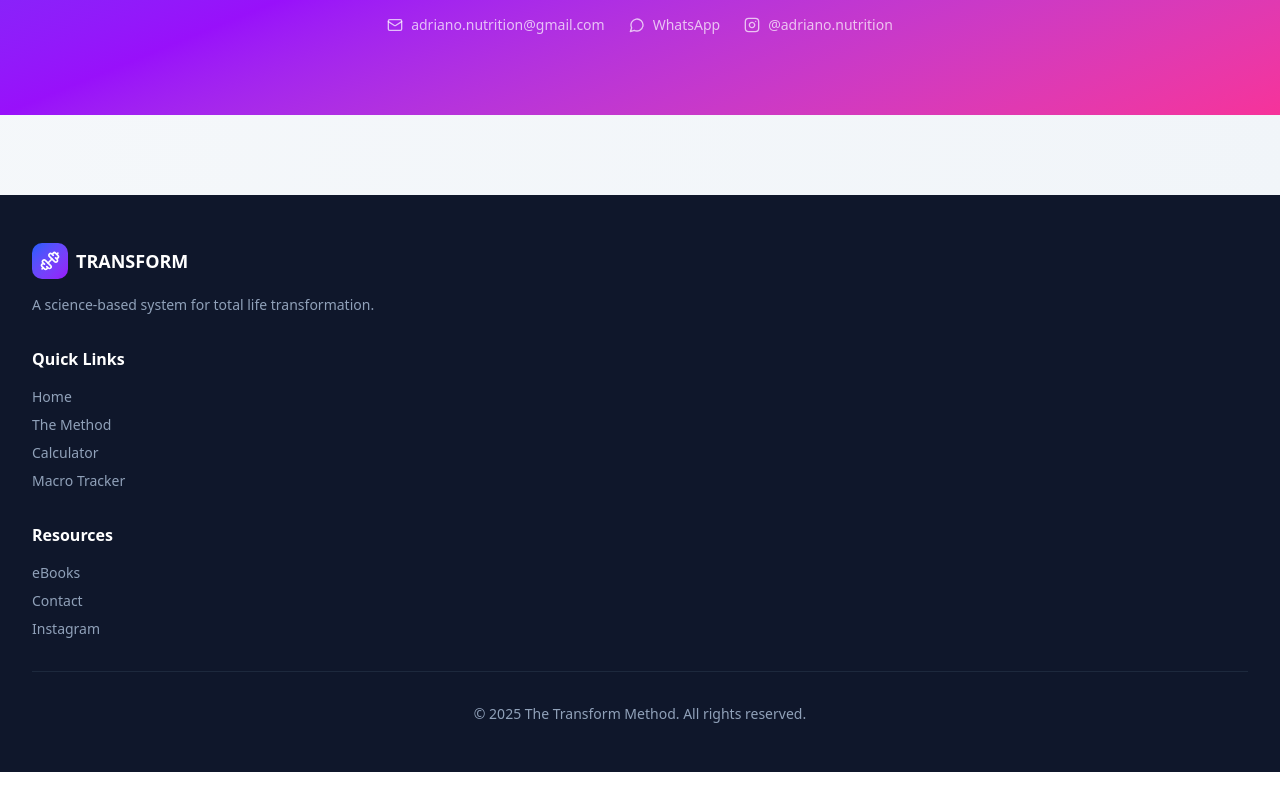
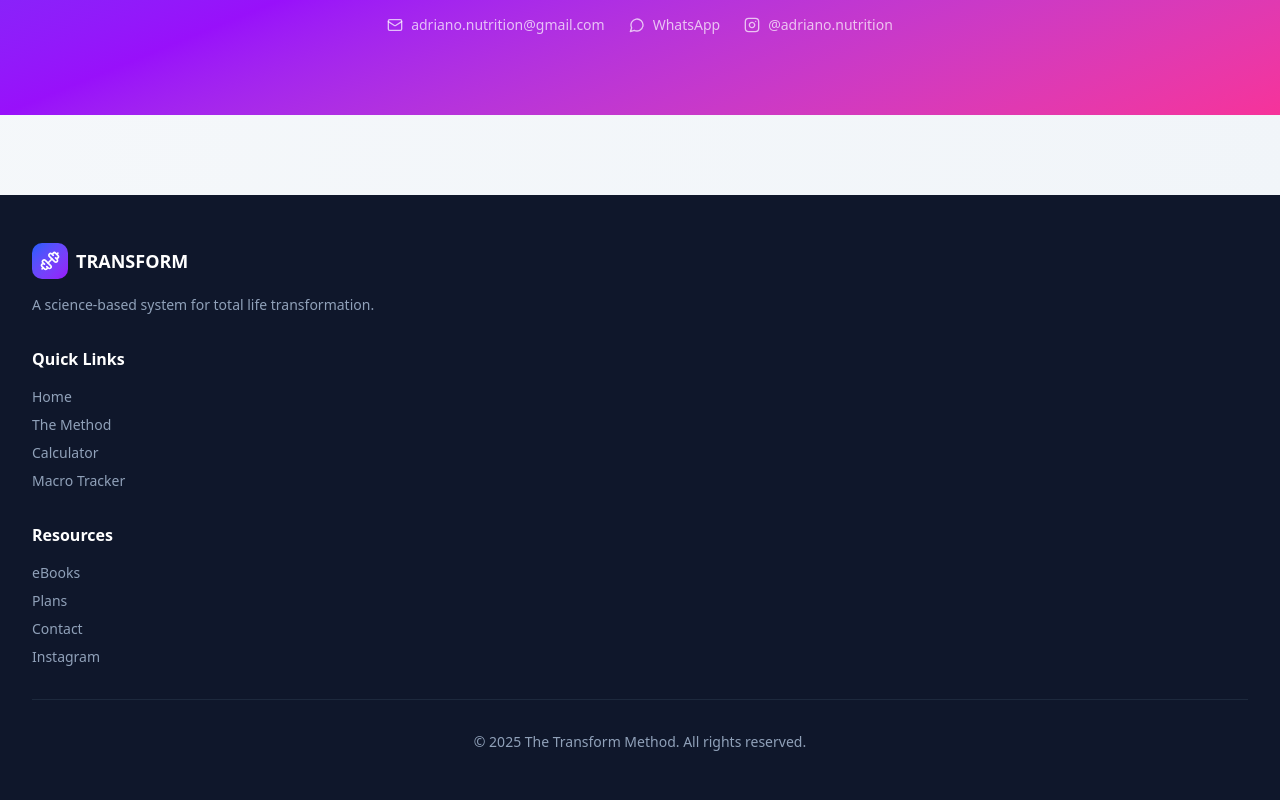
Before and after one commit to AdrianoDRJB/Transform-method, a React (Vite) app: page / in a window 1280 px wide. Shown: the part 10134-10934 px from the top of the page. Before the commit the page ends 10906 px from the top, so only its background shows below. Built offline with nearby package versions, Linux system fonts and the light colour scheme.

Commit message:
Add Plans link to navigation (desktop, mobile, footer)

```diff
--- a/src/App.jsx
+++ b/src/App.jsx
@@ -50,6 +50,9 @@ function AppContent() {
                 <Link to="/ebooks" className="text-slate-700 dark:text-slate-300 hover:text-blue-600 dark:hover:text-blue-400 transition-colors font-medium">
                   eBooks
                 </Link>
+                <Link to="/plans" className="text-slate-700 dark:text-slate-300 hover:text-blue-600 dark:hover:text-blue-400 transition-colors font-medium">
+                  Plans
+                </Link>
               </div>
 
               {/* Mobile menu button */}
@@ -101,6 +104,13 @@ function AppContent() {
                 >
                   eBooks
                 </Link>
+                <Link
+                  to="/plans"
+                  className="block text-slate-700 dark:text-slate-300 hover:text-blue-600 dark:hover:text-blue-400 transition-colors font-medium"
+                  onClick={() => setMobileMenuOpen(false)}
+                >
+                  Plans
+                </Link>
               </div>
             </div>
           )}
@@ -150,6 +160,7 @@ function AppContent() {
                 <h3 className="font-semibold mb-4">Resources</h3>
                 <ul className="space-y-2 text-sm text-slate-400">
                   <li><Link to="/ebooks" className="hover:text-white transition-colors">eBooks</Link></li>
+                  <li><Link to="/plans" className="hover:text-white transition-colors">Plans</Link></li>
                   <li><a href="mailto:adriano.nutrition@gmail.com" className="hover:text-white transition-colors">Contact</a></li>
                   <li><a href="https://instagram.com/adriano.nutrition" target="_blank" rel="noopener noreferrer" className="hover:text-white transition-colors">Instagram</a></li>
                 </ul>
```
